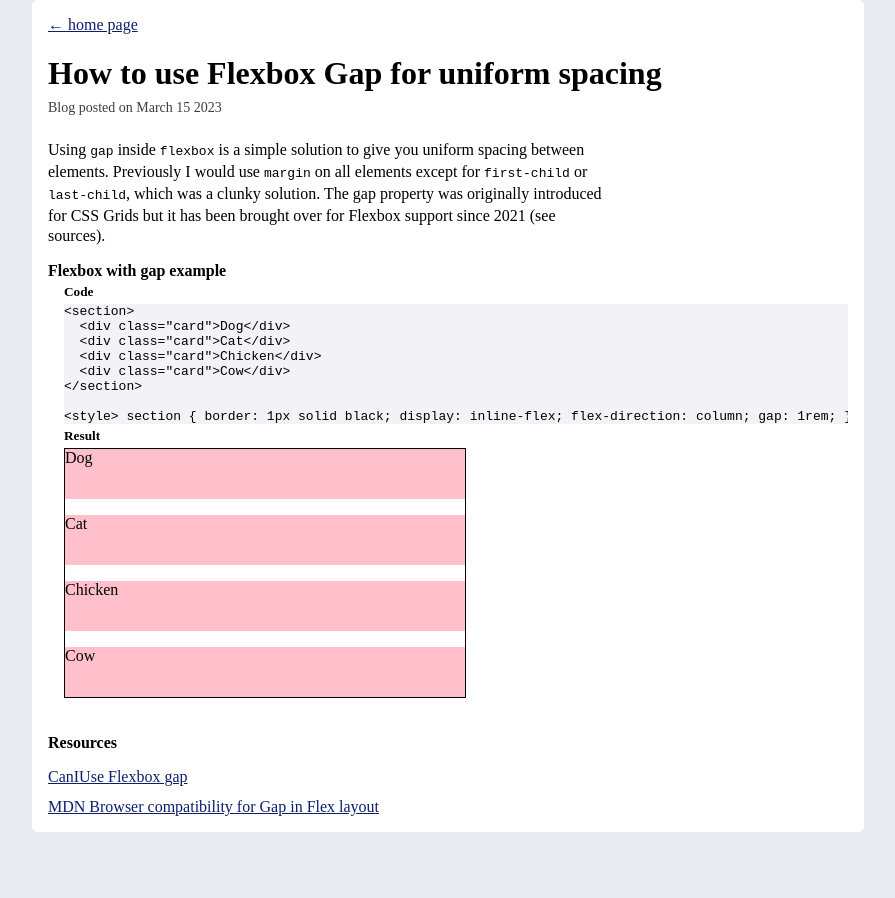
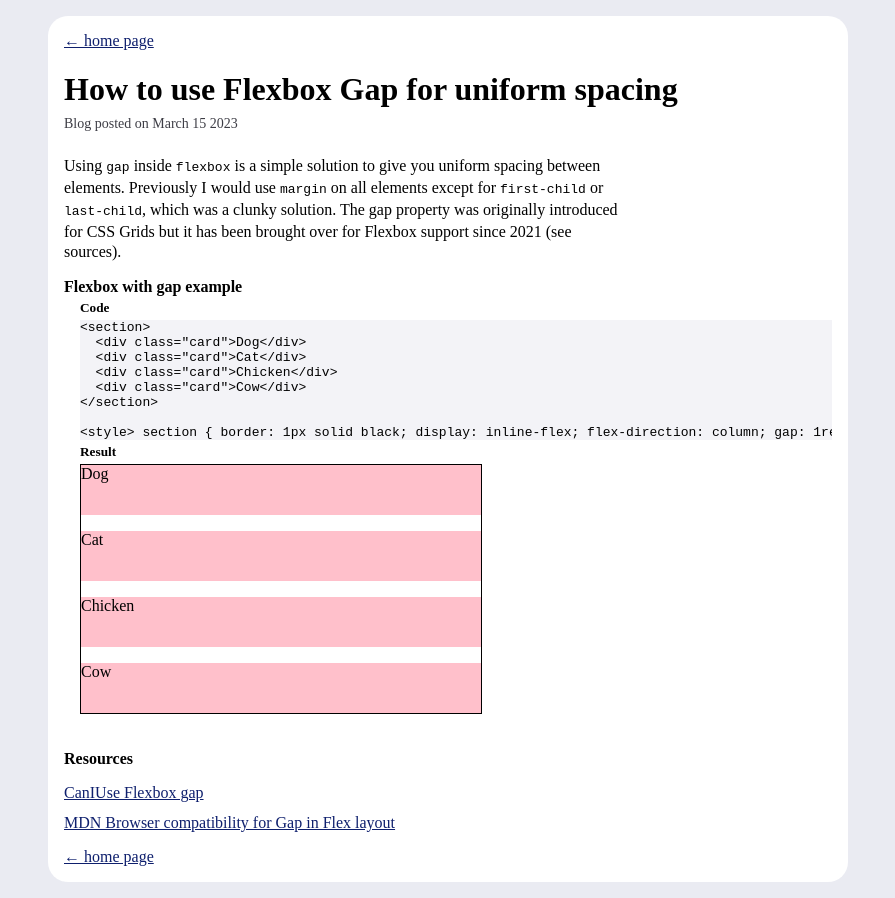
Before and after one commit to kddial/personal-website, a SvelteKit app: page /blog/flex-gap in a window 1280 px wide. Shown: the whole page, without its empty margins (192-1087 px from the left). Before the commit the page ends 848 px from the top, so only its background shows below. Built offline with nearby package versions, Linux system fonts and the light colour scheme.

Commit message:
add surrounding border to whole app

```diff
--- a/src/lib/blog-components/FlexGapExample.svelte
+++ b/src/lib/blog-components/FlexGapExample.svelte
@@ -15,7 +15,7 @@
   .card {
     background: pink;
     width: 400px;
-    max-width: 80vw;
+    max-width: 50vw;
     height: 50px;
   }
 </style>
--- a/src/lib/styles/base.css
+++ b/src/lib/styles/base.css
@@ -23,17 +23,15 @@ body {
   margin: 0;
   padding: 0;
 }
-.website-body-width {
-  background: white;
+.website-body-width-outer {
   max-width: 800px;
   padding: 1rem;
-  border-radius: 6px;
   margin: 0 auto;
 }
-@media screen and (max-width: 820px) {
-  .website-body-width {
-    border-radius: 0px;
-  }
+.website-body-width-inner {
+  padding: 1rem;
+  border-radius: 20px;
+  background: white;
 }
 
 code.code-snippet {
--- a/src/routes/+layout.svelte
+++ b/src/routes/+layout.svelte
@@ -3,7 +3,8 @@
   import Space from '../lib/components/Space.svelte';
 </script>
 
-<div class="website-body-width">
-  <slot />
+<div class="website-body-width-outer">
+  <div class="website-body-width-inner">
+    <slot />
+  </div>
 </div>
-<Space height={1} />
--- a/src/routes/blog/+layout.svelte
+++ b/src/routes/blog/+layout.svelte
@@ -1,2 +1,8 @@
+<script>
+  import Space from '../../lib/components/Space.svelte';
+</script>
+
 <a href="/#blog-directory">← home page</a>
 <slot />
+<Space height={1} />
+<a href="/#blog-directory">← home page</a>
--- a/src/routes/blog/flex-gap/+page.svelte
+++ b/src/routes/blog/flex-gap/+page.svelte
@@ -39,7 +39,7 @@
   .card {
     background: pink;
     width: 400px;
-    max-width: 80vw;
+    max-width: 50vw;
     height: 50px;
   }
 <\/style>
```
